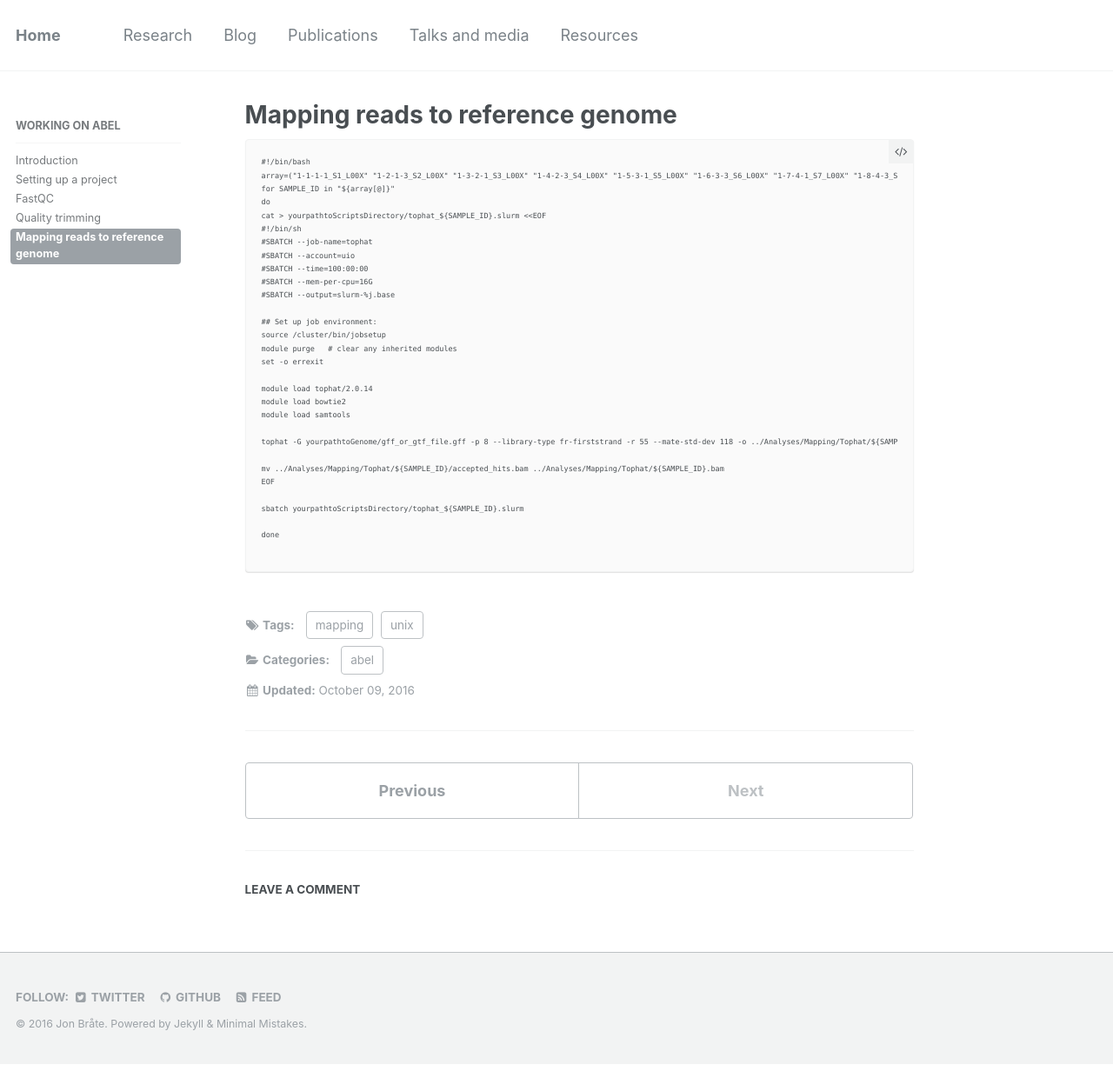
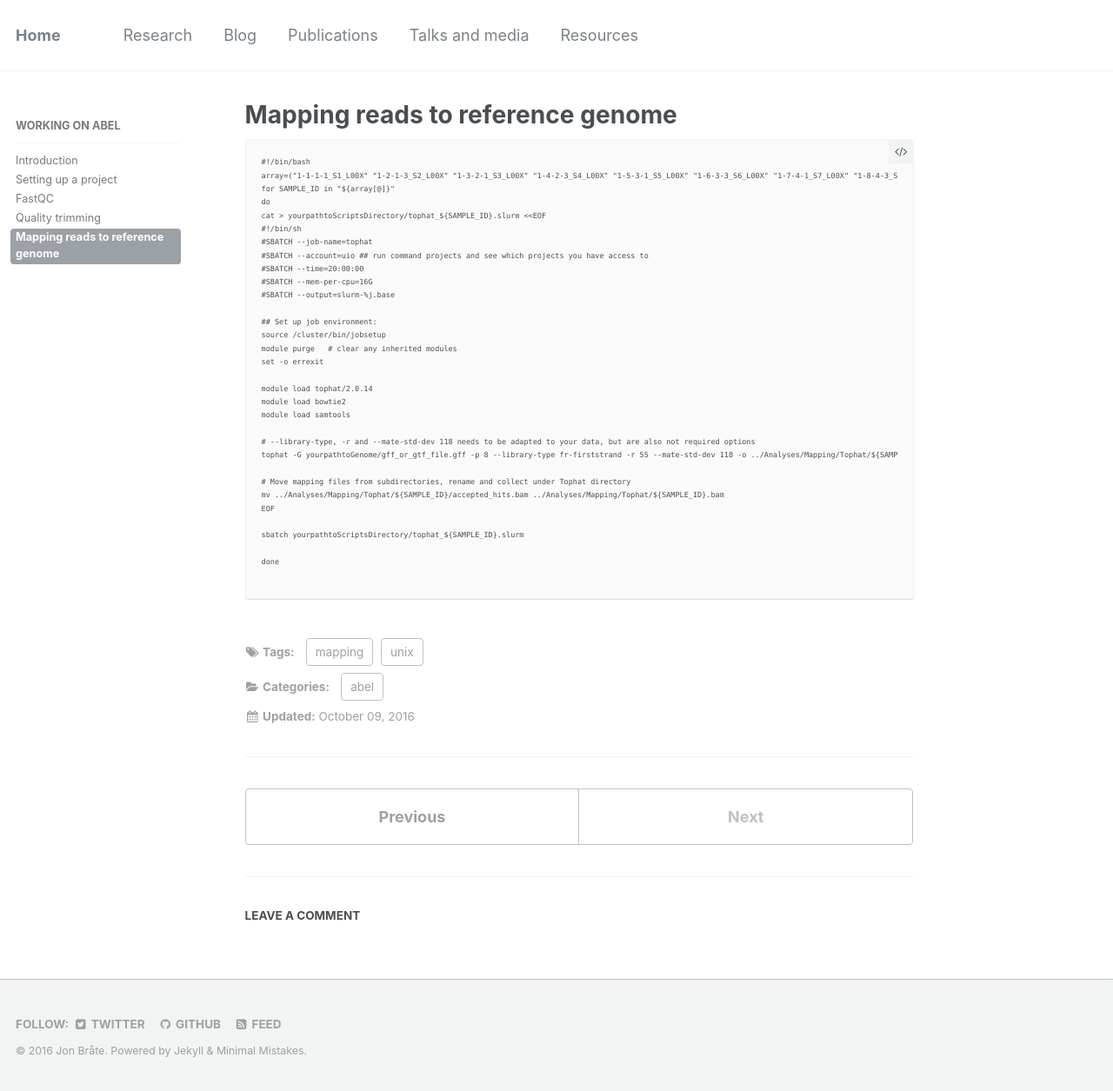
Before and after one commit to pjpaulpj/jonbra.github.io, a Jekyll site: the page built from _resources/05-mapping.md, in a window 1280 px wide. Shown: the whole page at 87% size. Built offline with Jekyll 4.4.1, drawn with Linux system fonts in a browser that asks for light colours; comment, search, counter and statistics services are not loaded; before the commit the page ends 1224 px from its top, so only the background shows below that.

Commit message:
Commented script

```diff
--- a/_resources/05-mapping.md
+++ b/_resources/05-mapping.md
@@ -18,8 +18,8 @@ do
 cat > yourpathtoScriptsDirectory/tophat_${SAMPLE_ID}.slurm <<EOF
 #!/bin/sh
 #SBATCH --job-name=tophat
-#SBATCH --account=uio
-#SBATCH --time=100:00:00
+#SBATCH --account=uio ## run command projects and see which projects you have access to
+#SBATCH --time=20:00:00
 #SBATCH --mem-per-cpu=16G
 #SBATCH --output=slurm-%j.base
 
@@ -32,8 +32,10 @@ module load tophat/2.0.14
 module load bowtie2
 module load samtools
 
+# --library-type, -r and --mate-std-dev 118 needs to be adapted to your data, but are also not required options
 tophat -G yourpathtoGenome/gff_or_gtf_file.gff -p 8 --library-type fr-firststrand -r 55 --mate-std-dev 118 -o ../Analyses/Mapping/Tophat/${SAMPLE_ID} yourpathtoGenome/bowtie2_index_base_name ../SequenceData/TrimmedSeqs/trimmed_${SAMPLE_ID}_R1_001.fastq.gz ../SequenceData/TrimmedSeqs/trimmed_${SAMPLE_ID}_R2_001.fastq.gz
 
+# Move mapping files from subdirectories, rename and collect under Tophat directory
 mv ../Analyses/Mapping/Tophat/${SAMPLE_ID}/accepted_hits.bam ../Analyses/Mapping/Tophat/${SAMPLE_ID}.bam
 EOF
 
```
